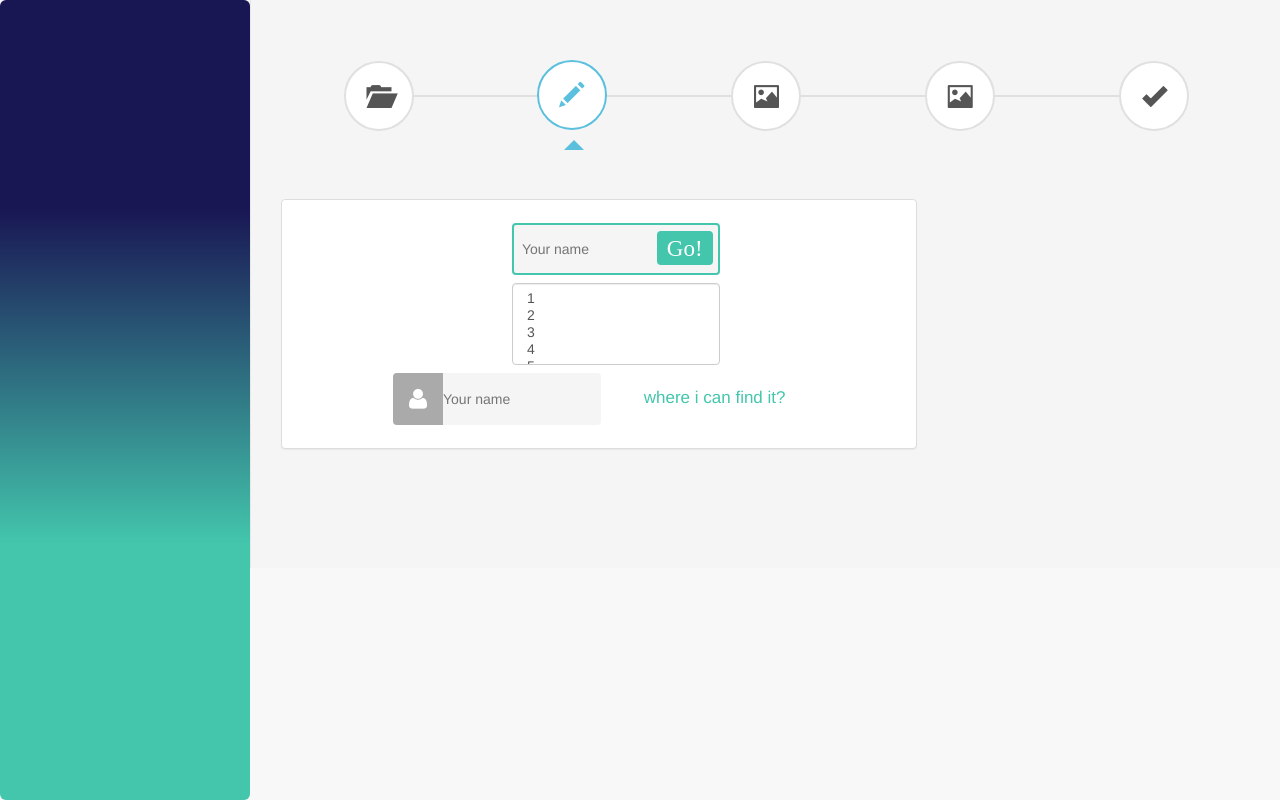
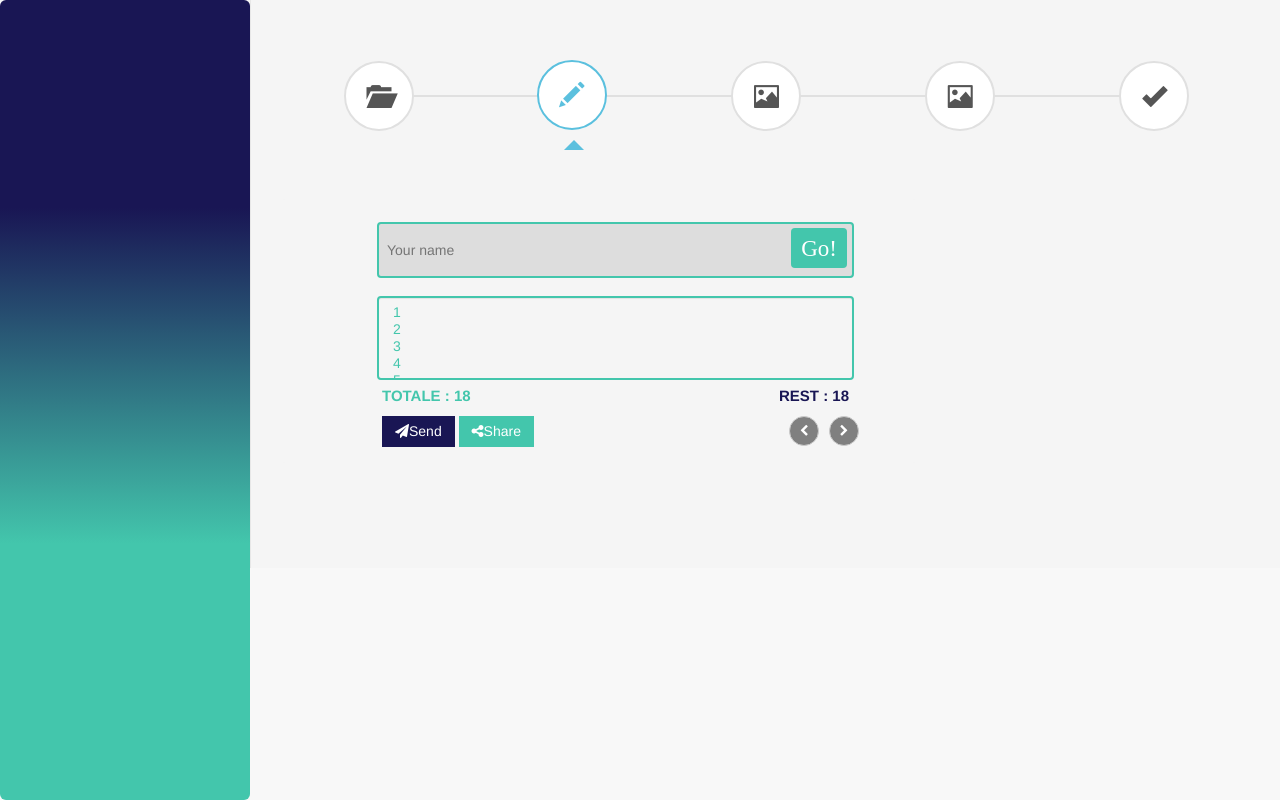
Before and after one commit to Karti-Kamal/instanT, a website: page pages/index.html in a window 1280 px wide. Both pictures are taken after a click on the tab 571 px from the left and 95 px from the top of the page. Drawn offline with Linux system fonts and the light colour scheme.

Commit message:
instanT forms

```diff
--- a/pages/index.html
+++ b/pages/index.html
@@ -137,6 +137,17 @@
                                                                         <div class="row">
                                                                                 <div class="col-md-9">
                                                                                         <div class="row">
+                                                                                                <div class="col-md-66 col-md-offset-3" style="    margin-bottom: 1rem;">
+                                                                                                    <div class="inputbtnIcon  inputbtnIconBg">
+                                                                                                        <input type="text" class="input_Bdr" placeholder="Your name">
+                                                                                                        <i class="fa fa-lg-btn" aria-hidden="true"> <button class="btn-fa" type="button">Go!</button></i>
+                                                                                                    </div>
+                                                                                                </div>
+
+                                                                                        </div>
+                                                                                </div>
+                                                                                <div class="col-md-9">
+                                                                                        <div class="row">
                                                                                                 <div class="col-md-6">
                                                                                                     <div class="inputWithIcon inputIconBg">
                                                                                                         <input type="text" placeholder="Your name">
@@ -192,7 +203,7 @@
                                                                         <div class="row">
                                                                                 <div class="col-md-9">
                                                                                         <div class="row">
-                                                                                                <div class="col-md-6 col-md-offset-3">
+                                                                                                <div class="col-md-66 col-md-offset-3" style="    margin-bottom: 1rem;">
                                                                                                     <div class="inputbtnIcon  inputbtnIconBg">
                                                                                                         <input type="text" class="input_Bdr" placeholder="Your name">
                                                                                                         <i class="fa fa-lg-btn" aria-hidden="true"> <button class="btn-fa" type="button">Go!</button></i>
@@ -203,8 +214,8 @@
                                                                                 </div>
                                                                                 <div class="col-md-9">
                                                                                     <div class="row">
-                                                                                        <div class="col-md-6 col-md-offset-3">
-                                                                                            <select multiple class="form-control">
+                                                                                        <div class="col-md-66 col-md-offset-3">
+                                                                                            <select multiple class="select-control">
                                                                                                     <option>1</option>
                                                                                                     <option>2</option>
                                                                                                     <option>3</option>
@@ -212,22 +223,27 @@
                                                                                                     <option>5</option>
                                                                                             </select>
                                                                                         </div>
+                                                                                        <div class="row">
+                                                                                                <div class="col-md-66 col-md-offset-3">
+                                                                                                        <label class="label-left">TOTALE :  <label >18</label></label>
+                                                                                                        <label class="label-right">REST : <label >18</label></label>
+                                                                                                </div>
+                                                                                        </div>
+                                                                                        <div class="row">
+                                                                                                <div class="col-md-66 col-md-offset-3">
+                                                                                                        <button type="button" class="btn btn-send"><i class="fa  fa-send"></i>Send</button>
+                                                                                                        <button type="button" class="btn btn-share"><i class="fa  fa-share-alt"></i>Share</button>
+                                                                                                        <button type="button" class="btn btn-default btn-circle"><i class="fa fa-chevron-right"></i>
+                                                                                                        </button>
+                                                                                                        <button type="button" class="btn btn-default btn-circle"><i class="fa fa-chevron-left"></i>
+                                                                                                        </button>
+                                                                                                </div>
+                                                                                                <div class="col-md-6" style="text-align: right;">
+
+                                                                                                </div>
+                                                                                        </div>
                                                                                     </div>
                                                                                 </div>
-                                                                                <div class="col-md-9">
-                                                                                        <div class="row">
-                                                                                                <div class="col-md-6">
-                                                                                                    <div class="inputWithIcon inputIconBg">
-                                                                                                        <input type="text" placeholder="Your name">
-                                                                                                        <i class="fa fa-user fa-lg fa-fw" aria-hidden="true"></i>
-                                                                                                    </div>
-                                                                                                </div>
-                                                                                                <div class="col-md-6">
-                                                                                                        <button type="button" class="btn btn-link link_btn">where i can find it?</button>
-                                                                                                </div>
-                                                                                        </div>
-                                                                                </div>
-
                                                                         </div>
                                                                      </div>
                                                                 </div>
--- a/pages/style.css
+++ b/pages/style.css
@@ -198,8 +198,8 @@ span.round-tab:hover {
 }
 /*input page*/
 input[type=text]{
-    background-color:  #f5f5f5;
-    height: 52px;
+    background-color:  #ddd;
+    height: 56px;
     width:100%;
     border:2px solid #f5f5f5;
     border-radius:4px;
@@ -226,7 +226,7 @@ input[type=text]{
   .inputWithIcon i{
     position:absolute;
     left:0;
-    top:8px;
+    top:10px;
     padding:9px 8px;
     color:#aaa;
     transition:.3s;
@@ -274,10 +274,20 @@ input[type=text]{
     margin-right: 77px !important;
 }
 }
+@media (min-width: 992px){
+.col-md-66 {
+    width: 100%;
+}
+.col-md-offset-3 {
+     margin-left: 0%;
+}
+}
+
+
 /**/
 .inputbtnIcon i {
     position: absolute;
-    right: 1rem;
+    right: 0rem;
     top: 8px;
     padding: 9px 8px;
     color: #aaa;
@@ -291,10 +301,10 @@ input[type=text]{
 }
 .fa-lg-btn {
     font-size: 23px !important;
-    line-height: 14px !important;
+    line-height: 20px !important;
     vertical-align: -15%;
-    margin-top: 8px;
-    margin-right: 12px;
+    margin-top: 6px;
+    margin-right: 7px;
 }
 .btn-fa {
    background-color: #43C6AC;
@@ -303,3 +313,64 @@ input[type=text]{
 .input_Bdr{
    border-color: #43C6AC !important;
  }
+ .select-control {
+    display: block;
+    width: 100%;
+    height: 34px;
+    padding: 6px 12px;
+    font-size: 14px;
+    line-height: 1.42857143;
+    color: #43C6AC;
+    background-color: #f5f5f5;
+    background-image: none;
+    border: 2px solid #43C6AC;
+    border-radius: 4px;
+    -webkit-box-shadow: inset 0 1px 1px rgba(0,0,0,.075);
+    box-shadow: inset 0 1px 1px rgba(0,0,0,.075);
+    -webkit-transition: border-color ease-in-out .15s,-webkit-box-shadow ease-in-out .15s;
+    -o-transition: border-color ease-in-out .15s,box-shadow ease-in-out .15s;
+    transition: border-color ease-in-out .15s,box-shadow ease-in-out .15s;
+}
+.label-left{
+    color: #43C6AC !important;
+    font-weight: 700;
+    font-size: 15px;
+    margin-top: 5px;
+    margin-left: 2rem;
+  }
+.label-right{
+color: #191654 !important;
+font-weight: 700;
+    font-size: 15px;
+    margin-top: 5px;
+    float: right;
+    margin-right: 2rem;
+}
+/*button*/
+.btn-send{
+    color: #fff;
+    background-color: #191654;
+    border-radius: 0px;
+    line-height: 17px !important;
+    margin-left: 2rem;
+}
+.btn-share {
+    color: #fff;
+    background-color: #43C6AC;
+    border-radius: 0px;
+    line-height: 17px !important;
+}
+.btn-circle {
+    float: right;
+    margin-right: 1rem;
+    background-color: gray;
+    color: white;
+}
+
+.panel {
+    margin-bottom: 20px;
+    background-color: #f5f5f5;
+    border: none;
+        -webkit-box-shadow:none;
+    box-shadow:none;
+}
```
